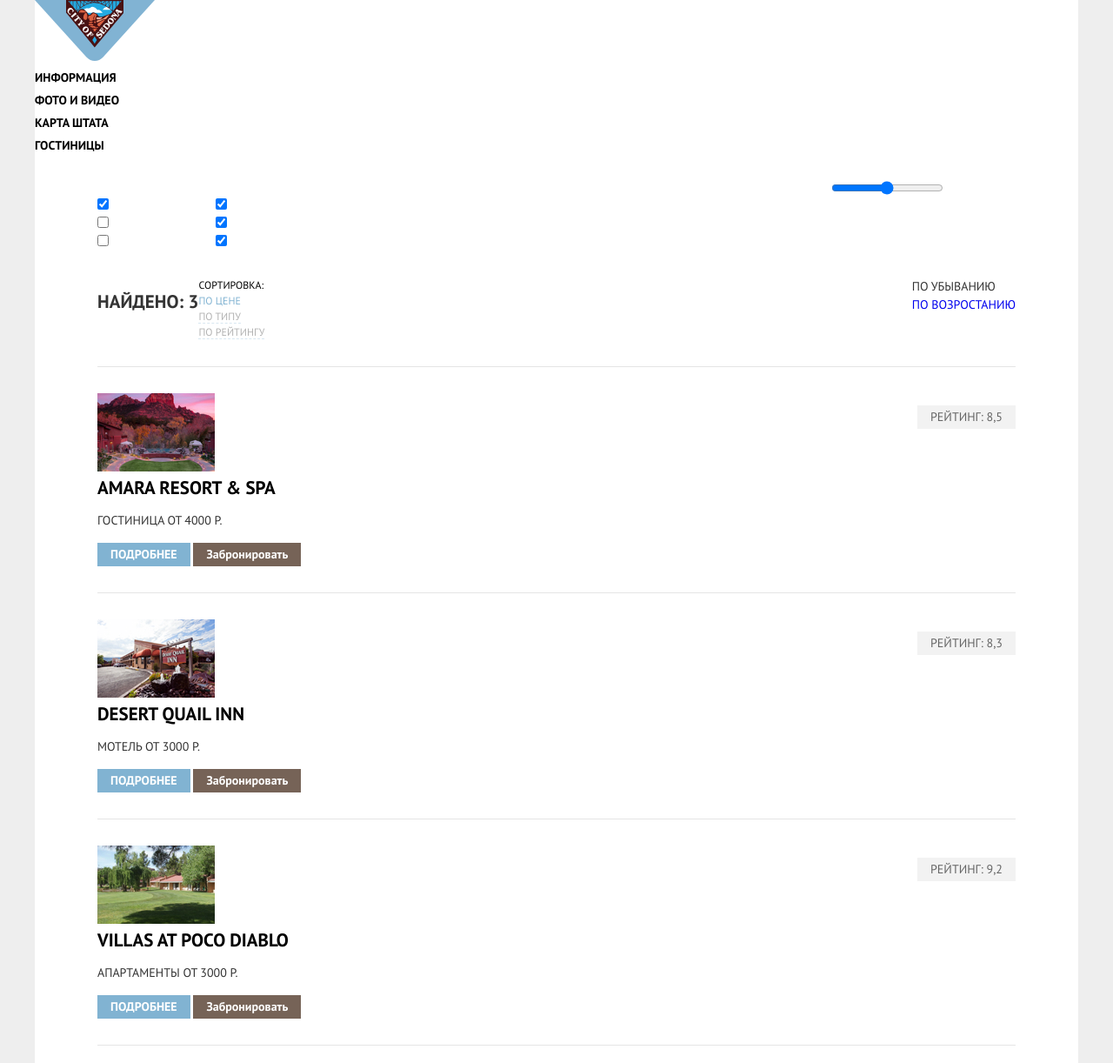
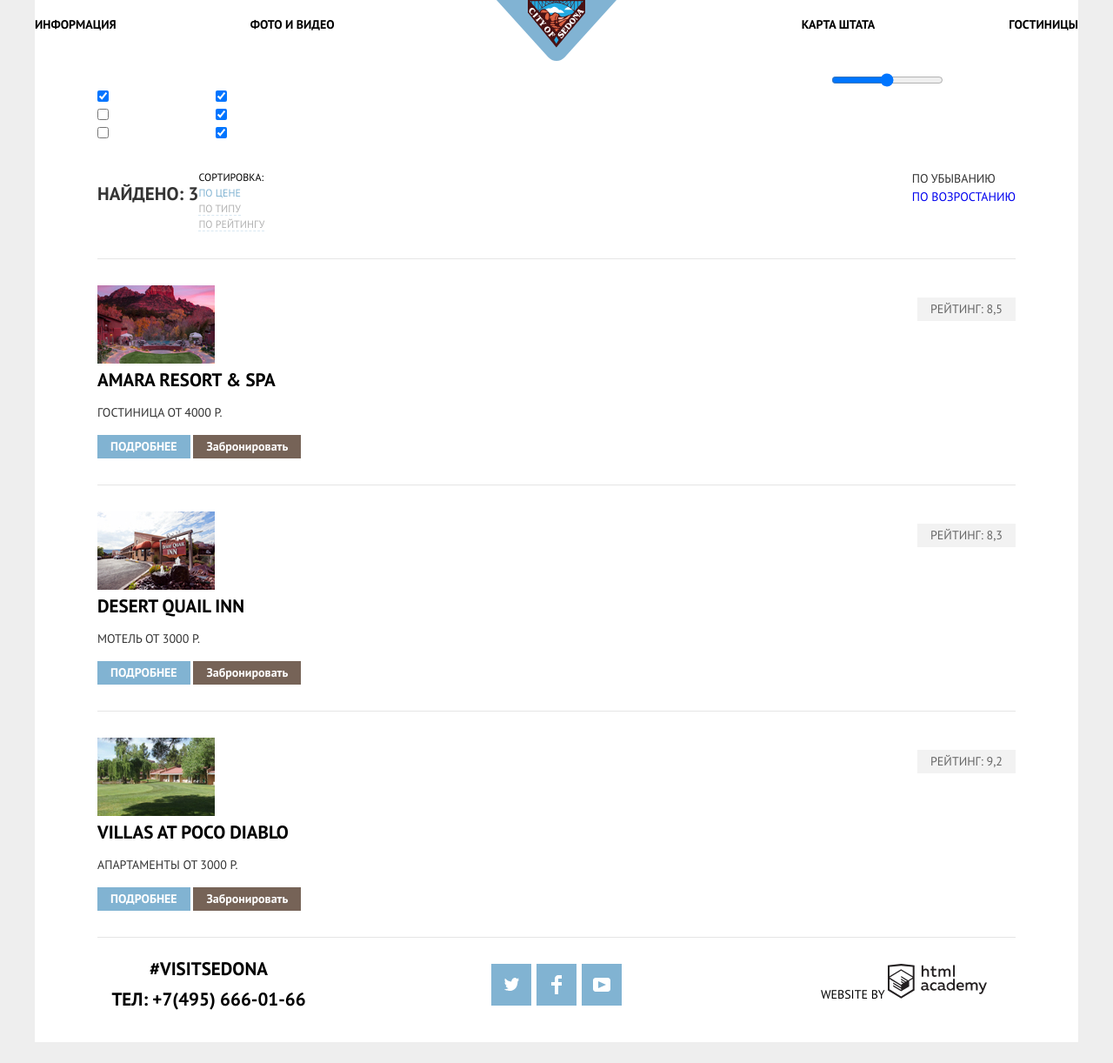
Before and after one commit to timeria/171670-sedona-30, a plain HTML site: page catalog.html in a window 1280 px wide. Shown: the top 1222 px of the page at 87% size. After the commit the page ends 1198 px from the top, so only its background shows below. Drawn offline with Linux system fonts and the light colour scheme.

Commit message:
сетка на флекс главная

```diff
--- a/css/style.css
+++ b/css/style.css
@@ -80,6 +80,22 @@ img {
   margin: 0 auto;
 }
 /*Content*/
+.main-header {
+  padding: 15px 0;
+}
+.main-header-logo {
+  position: absolute;
+  left: 50%;
+  transform: translate(-50%);
+  top: 0;
+}
+.main-navigation-list {
+  display: flex;
+  justify-content: space-between;
+}
+.main-navigation-list li:nth-child(2){
+  width: 40%;
+}
 .main-navigation-list a {
   line-height: 26px;
   color: var(--basic-black);
@@ -100,6 +116,9 @@ img {
   margin-bottom: 50px;
   margin-top: 0;
   color: var(--basic-dark);
+}
+.main-banner {
+  padding: 77px 0 25px;
 }
 .features-title {
   margin: 0 auto 25px;
@@ -145,6 +164,10 @@ img {
 .features-item:first-child,
 .features-item:nth-child(2) {
   grid-column: 1 / -1;
+}
+.features-item:nth-child(2) {
+  display: flex;
+  justify-content: flex-end;
 }
 .features-list-desc{
   display: grid;
@@ -205,6 +228,21 @@ img {
 .main-form-button:focus {
   background: var(--area-focus);
   color: var(--basic-white-focus);
+}
+.footer-social {
+  display: flex;
+  justify-content: center;
+}
+.footer-social li {
+  margin-right: 6px;
+}
+.footer-social li:last-child {
+  margin-right: 0;
+}
+.footer-social a {
+  display: flex;
+  justify-content: center;
+  align-items: center;
 }
 .footer-social-link {
   width: 46px;
```
Also changed, not shown: index.html (+1 -1 lines).
